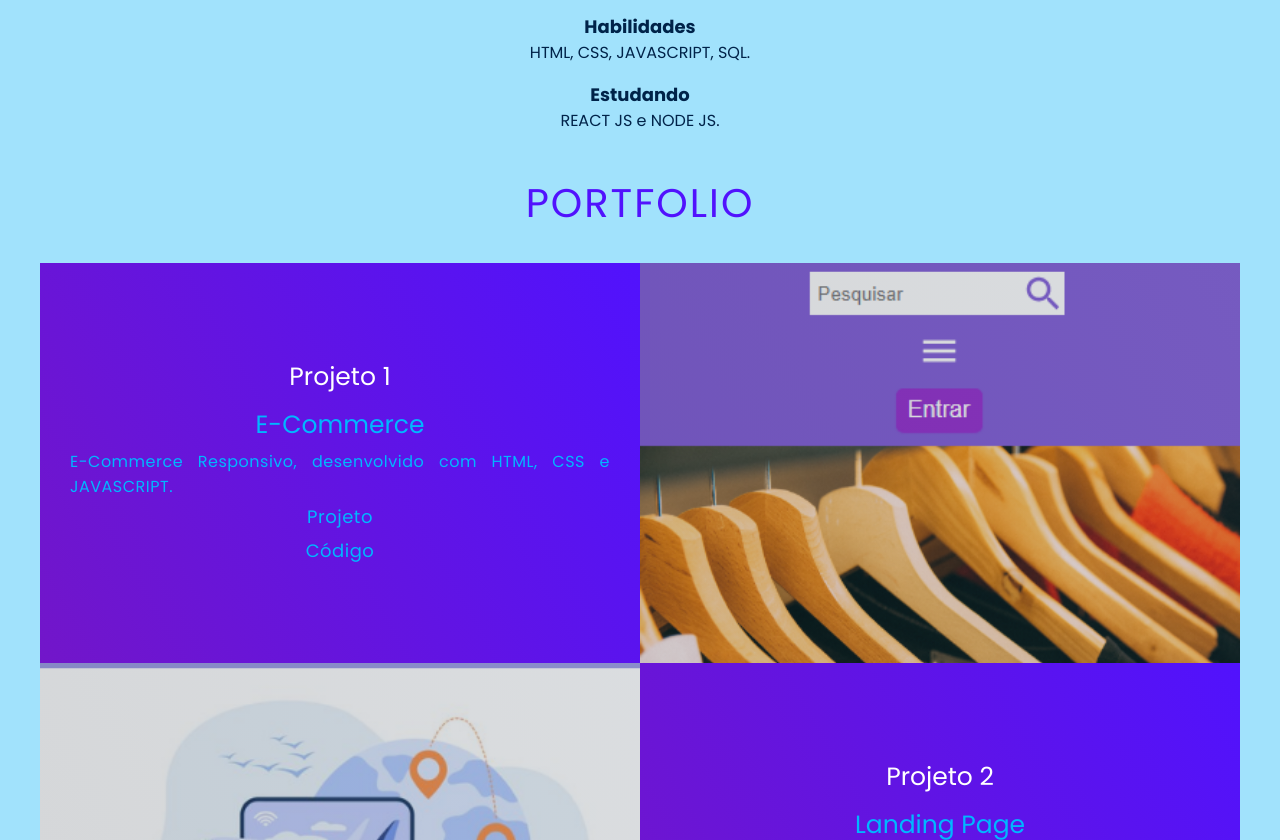
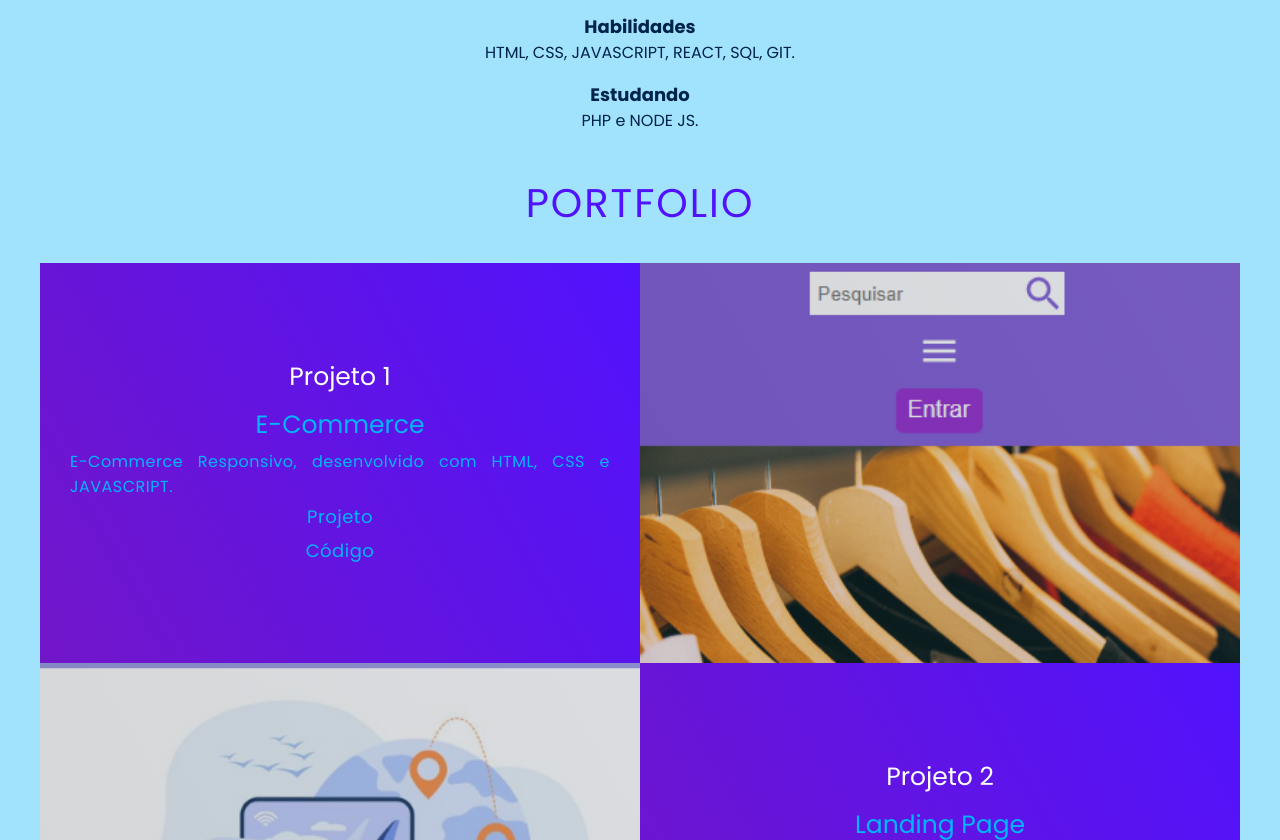
Before and after one commit to Marcio-Developer/Portfolio, a plain HTML site: page index.html in a window 1280 px wide. Shown: the part 1089-1929 px from the top of the page. Drawn offline with Linux system fonts and the light colour scheme.

Commit message:
Alteração no HTML

```diff
--- a/index.html
+++ b/index.html
@@ -32,10 +32,10 @@
            Software e Gestão de Projetos e busco oportunidade como Desenvolvedor Web Front-end.</h2><br>
 
         <h1>Habilidades</h1>
-        <h2>HTML, CSS, JAVASCRIPT, SQL.</h2><br>
+        <h2>HTML, CSS, JAVASCRIPT, REACT, SQL, GIT.</h2><br>
 
         <h1>Estudando</h1>
-        <h2>REACT JS e NODE JS.</h2>
+        <h2>PHP e NODE JS.</h2>
     </section>
 
     <section id="portfolio">
```
